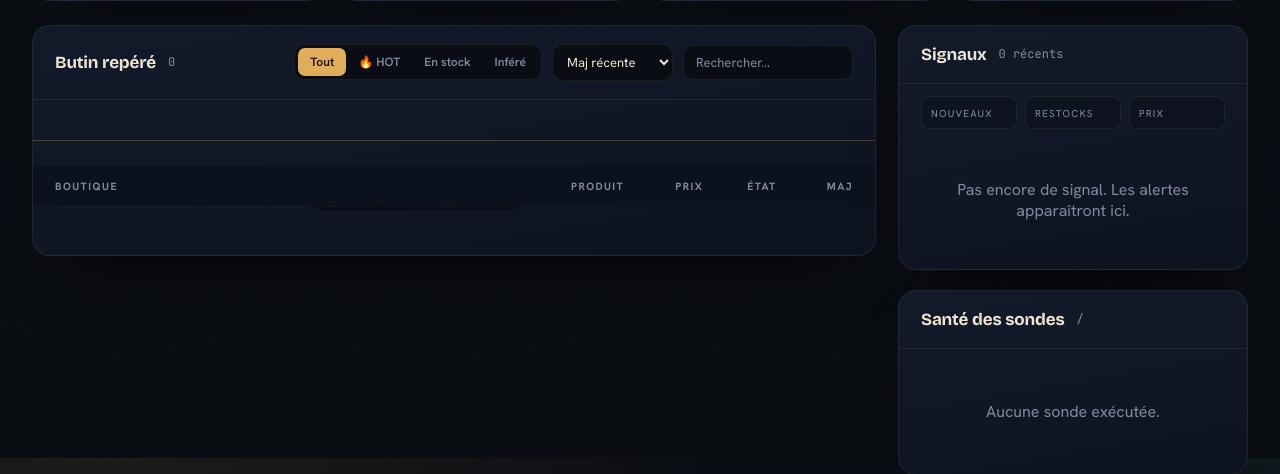
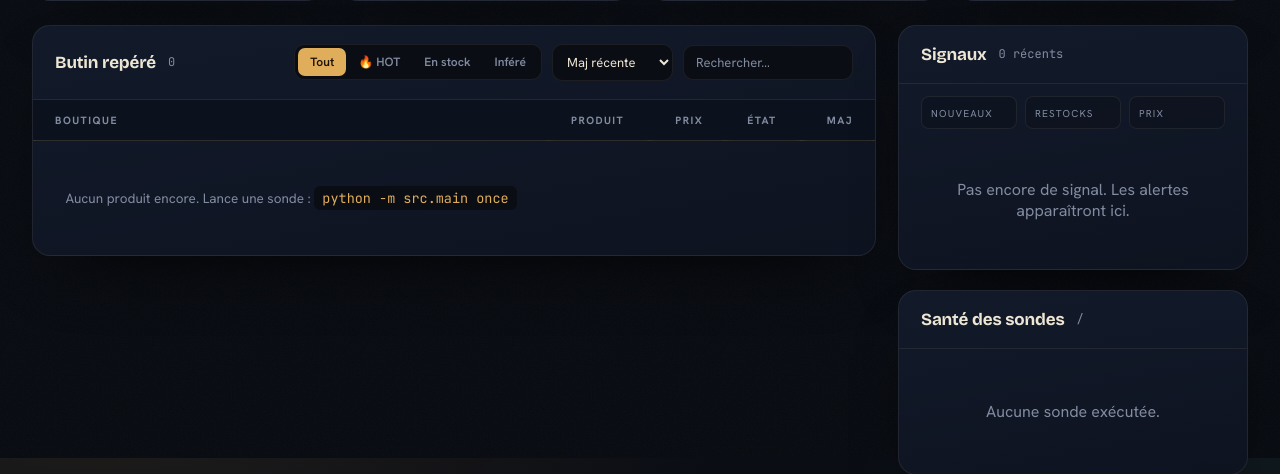
Before and after one commit to ggpujol-hash/op-finder, a FastAPI app: template src/dashboard/templates/index.html in a window 1280 px wide. Shown: the part 342-816 px from the top of the page. Run offline with FastAPI, Linux system fonts and the light colour scheme; the template is opened without the code that fills it, so the values that code supplies are empty.

Commit message:
Dashboard: table flows with page (fix sticky header via overflow visible)
Co-Authored-By: Claude Opus 4.8 <noreply@anthropic.com>

```diff
--- a/src/dashboard/templates/index.html
+++ b/src/dashboard/templates/index.html
@@ -130,7 +130,9 @@
     /* table : flux de page (pas de scroll interne) -> on voit tous les produits
        en faisant defiler la page ; l'en-tete de colonnes colle sous le header. */
     .panel.flow { overflow: visible; }
-    .tbl-scroll { overflow-x: auto; }
+    /* overflow visible (et pas auto) : sinon overflow-y calcule a "auto" et
+       l'en-tete se colle a cette zone au lieu du viewport. */
+    .tbl-scroll { overflow: visible; }
     table { width: 100%; border-collapse: collapse; }
     thead th {
       position: sticky; top: var(--header-h); z-index: 3; text-align: left;
```
